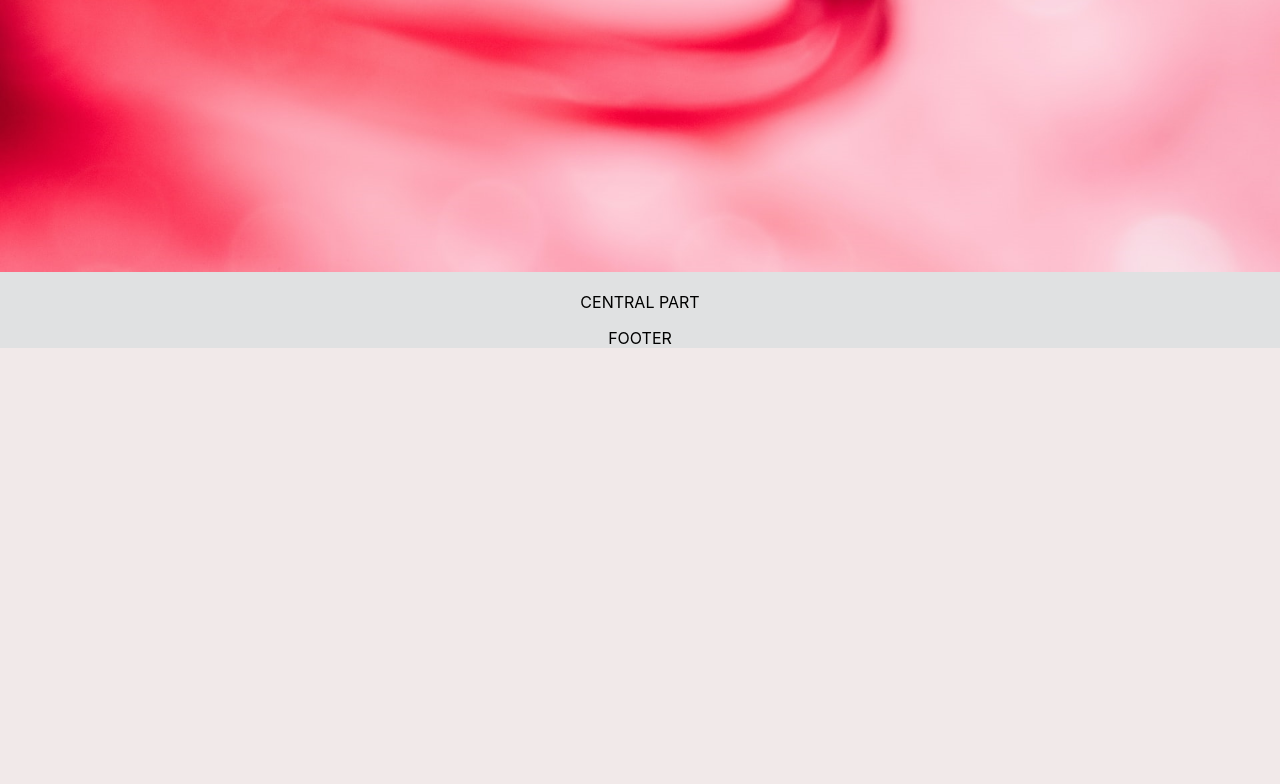
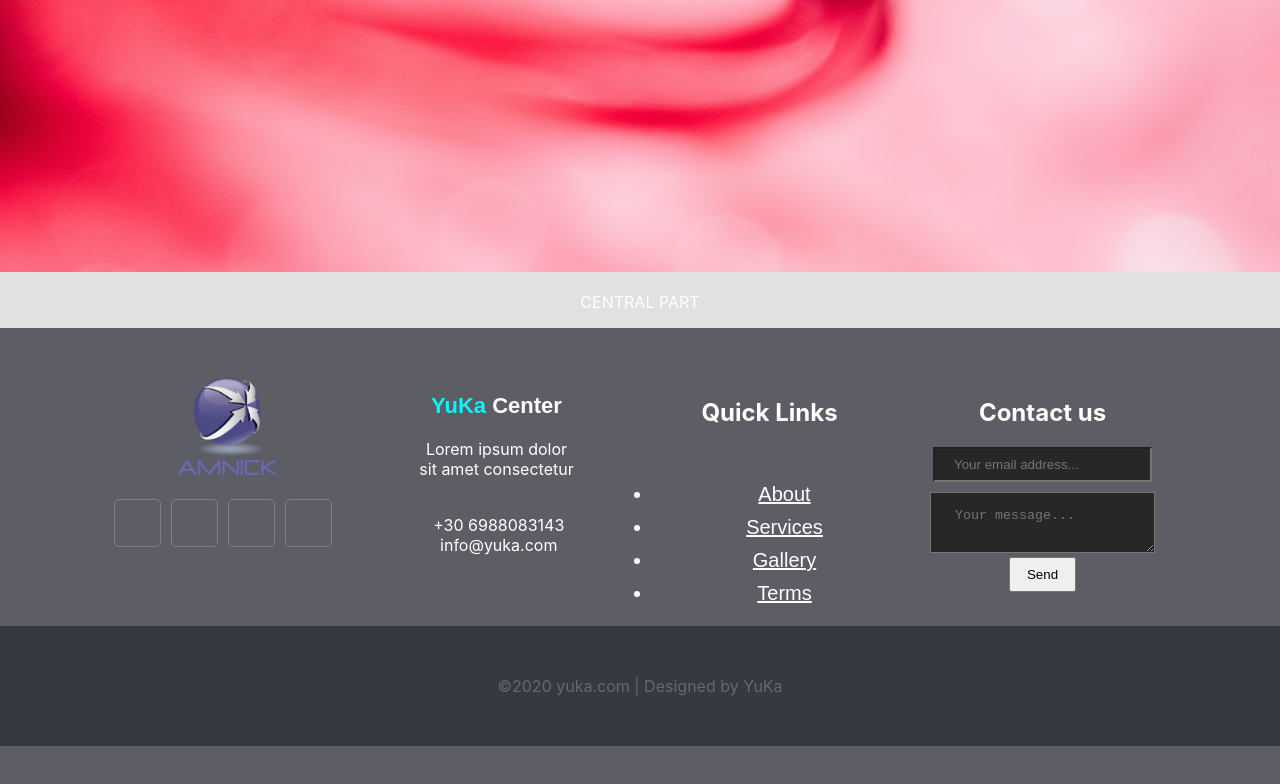
Before and after one commit to yuskara/Website, a React (Create React App) app: page / in a window 1280 px wide. Shown: the part 661-1445 px from the top of the page. Before the commit the page ends 1025 px from the top, so only its background shows below. Built offline with nearby package versions, Linux system fonts and the light colour scheme.

Commit message:
added footer

```diff
--- a/src/App.css
+++ b/src/App.css
@@ -108,3 +108,150 @@ background-size: 100% 2px;
     display: flex;
   }
 }
+
+        /* FOOTER second V*/
+        .footer{
+          width: 100vmax;
+          display: block;
+          overflow: hidden;
+          padding: 50px 0;
+          box-sizing: border-box;
+          background-color: #5d5d66;
+          }
+
+      .footer .inner_footer{
+          display: block;
+          margin: 0 auto;
+          width: 1100px;
+          height: 100%;
+      }
+
+      .inner_footer .logo_container{
+          width: 25%;
+          float: left;
+          height: 100%;
+          display: block;
+      }
+      .inner_footer .logo_container img{
+          width: 100px;
+          height: auto;
+      }
+      .inner_footer .footer_third{
+          width: calc(24% - 1px);
+          margin-right: 10px;
+          float: left;
+          height: 100%;
+      }
+
+
+      .inner_footer .footer_third h1{
+          font-family: "arial";
+          font-size: 22px;
+          color: white;
+          display: block;
+          width: 100%;
+          margin-bottom: 20px;
+      }
+
+      .inner_footer .footer_third a{
+          font-family: "arial";
+          font-size: 20px;
+          font-weight: 200;
+          color: white;
+          display: block;
+          width: 100%;
+          padding-bottom: 5px;
+      }
+      .footer .inner_footer .footer_third h1 span{
+          color: #05f7ff;
+      }
+      .footer .inner_footer h1,p, .contact,
+      .socials a,
+      .footer .inner_footer h2{
+          color: white;
+      }
+      .footer .inner_footer .logo_container .socials a{
+          border: 1px solid gray;
+          width: 45px;
+          height: 41px;
+
+          padding-top: 5px;
+          margin-right: 10px ;
+          text-align: center;
+          display: inline-block;
+          font-size: 1.3em;
+          border-radius: 5px;
+          transition: all .3s;
+      }
+      .footer .inner_footer .logo_container .socials a:hover,
+      .inner_footer .logo_container a:hover{
+          border: 1px solid white;
+          color: white;
+          transition: all .3s;
+      }
+      .footer .inner_footer .footer_third ul a{
+          display: block;
+          margin-bottom: 5px;
+          margin-left: 15px;
+          font-size: 1 em;
+          transition: all .3s;
+      }
+      .footer .inner_footer .footer_third ul a:hover,
+      .contact span:hover{
+          color: white;
+          margin-left: 25px;
+          transition: all .3s;
+      }
+      .footer .inner_footer .footer_third .contact-input{
+          background-color: #272727;
+          color: #bebdbd;
+          margin-bottom: 10px;
+          padding: .5rem 1.2rem;
+          /* border: none; */
+      }
+      .footer .inner_footer .footer_third .text-input{
+          background-color: #272727;
+          color: white;
+          padding: .9rem 1.5rem;
+          /* border: none; */
+      }
+      .footer .inner_footer .footer_third .contact-btn{
+          padding: .5rem 1rem;
+      }
+
+      .footer .footer-bottom{
+          background-color: #343a40;
+          color: #686868;
+          text-align:center;
+          overflow: hidden;
+          width: 100vmax;
+          padding: 50px 0;
+
+      }
+      @media(max-width: 800px){
+          .footer{
+              width: 100%;
+          }
+          .footer .inner_footer,
+          footer .inner_footer .footer_third ul a li{
+              width: 90%;
+              font-size: 150%;
+          }
+          .inner_footer .logo_container,
+          .inner_footer .footer_third,
+          .foter .footer-bottom{
+              width: 90%;
+              margin-bottom: 30px;
+              font-size: 100%;
+              /* text-align: center; */
+          }
+          .footer .inner_footer .footer_third .contact_form{
+          margin: 0 auto;
+          width: 55%;
+          }
+           .footer-bottom{
+              font-size: 1rem;
+              width: 10vmax;
+              /* text-align:center; */
+          }
+      }
--- a/src/Routes/Components/Footer.js
+++ b/src/Routes/Components/Footer.js
@@ -1,10 +1,64 @@
 import React from 'react';
+import footer_img from '../imgs/logo_amnick.png';
+
 
 function Footer() {
   return (
-      <div>
-          <p>FOOTER</p>
-      </div>
+  <div class="footer">
+    <div class="inner_footer">
+
+        <div class="logo_container">
+            <a href="#" ><img src={footer_img} alt="logo" ></img></a>
+
+            <div class="socials">
+                <br></br>
+                <a href="#"><i class="fab fa-facebook"></i></a>
+                <a href="#"><i class="fab fa-instagram"></i></a>
+                <a href="#"><i class="fab fa-twitter"></i></a>
+                <a href="#"><i class="fab fa-youtube"></i></a>
+             </div>
+        </div>
+
+        <div class="footer_third">
+            <h1 class="logo-text"><span>YuKa </span> Center</h1>
+            <p>Lorem ipsum dolor <br></br>sit amet  consectetur</p>
+
+            <div class="contact">
+                <br></br>
+                <span><i class="fas fa-phone"></i>&nbsp;+30 6988083143</span><br></br>
+                <span><i class="fas fa-envelope"></i>&nbsp;info@yuka.com</span>
+            </div>
+
+        </div>
+        <div class="footer_third">
+            <h2>Quick Links</h2>
+            <br></br>
+            <ul>
+                <a href="#"><li>About</li></a>
+                <a href="#"><li>Services</li></a>
+                <a href="#"><li>Gallery</li></a>
+                <a href="#"><li>Terms</li></a>
+            </ul>
+        </div>
+        <div class="footer_third">
+            <h2>Contact us</h2>
+
+                <form action="index.html" method="POST" class="contact_form" >
+
+
+                    <input type="email" name="email" class="contact-input" placeholder="Your email address..."></input>
+                    <textarea name="message" class="text-input" placeholder="Your message..."></textarea>
+                    <button type="submit" class="contact-btn">
+                    <i class="fas fa-envelope"></i>Send </button>
+
+            </form>
+        </div>
+    </div>
+
+        <div class="footer-bottom">
+            &copy;2020 yuka.com | Designed by YuKa
+        </div>
+</div>
   );
 }
 
```
Also changed, not shown: src/Routes/imgs/logo_amnick.png (added), 1 other file (tests, documents, lock files or other folders).
